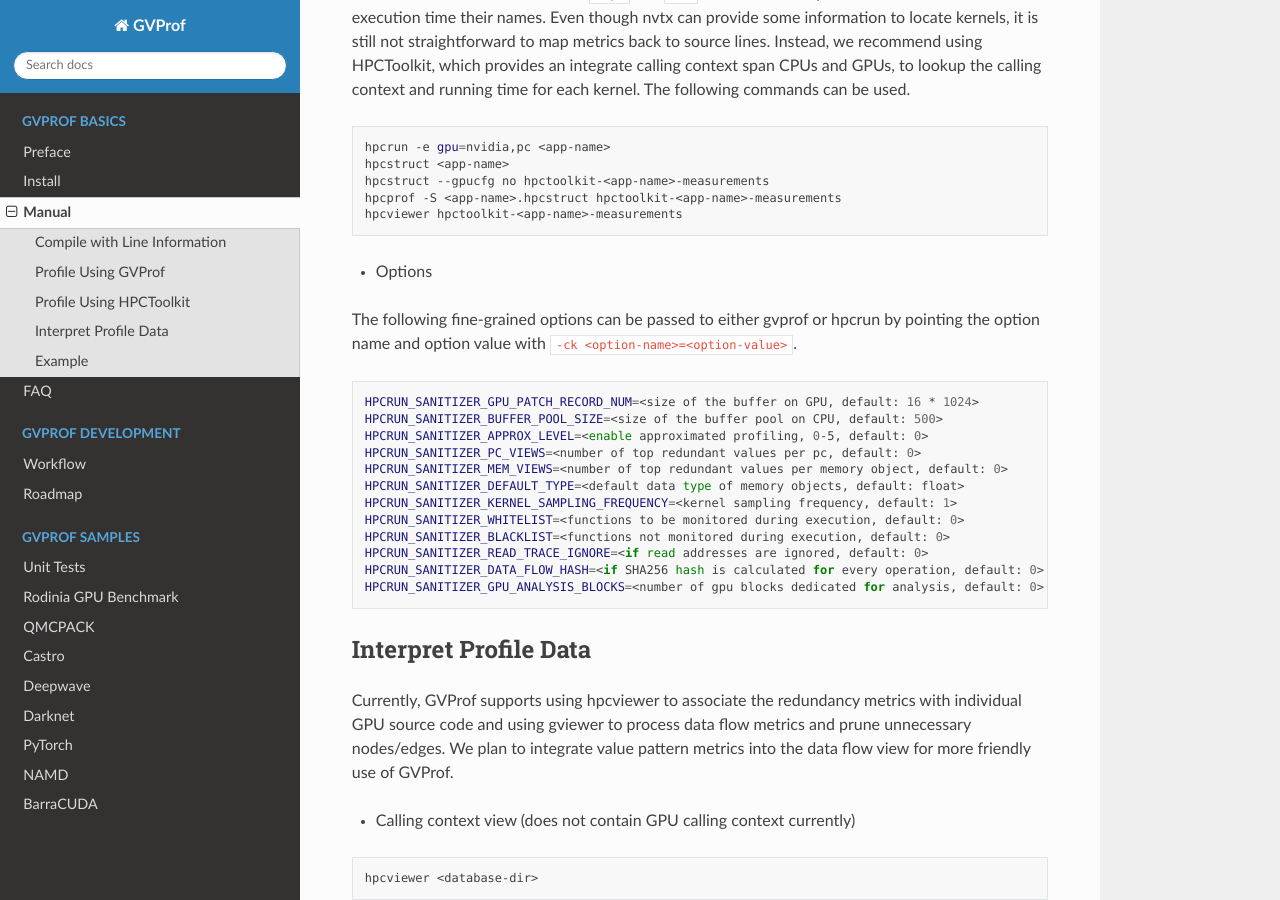
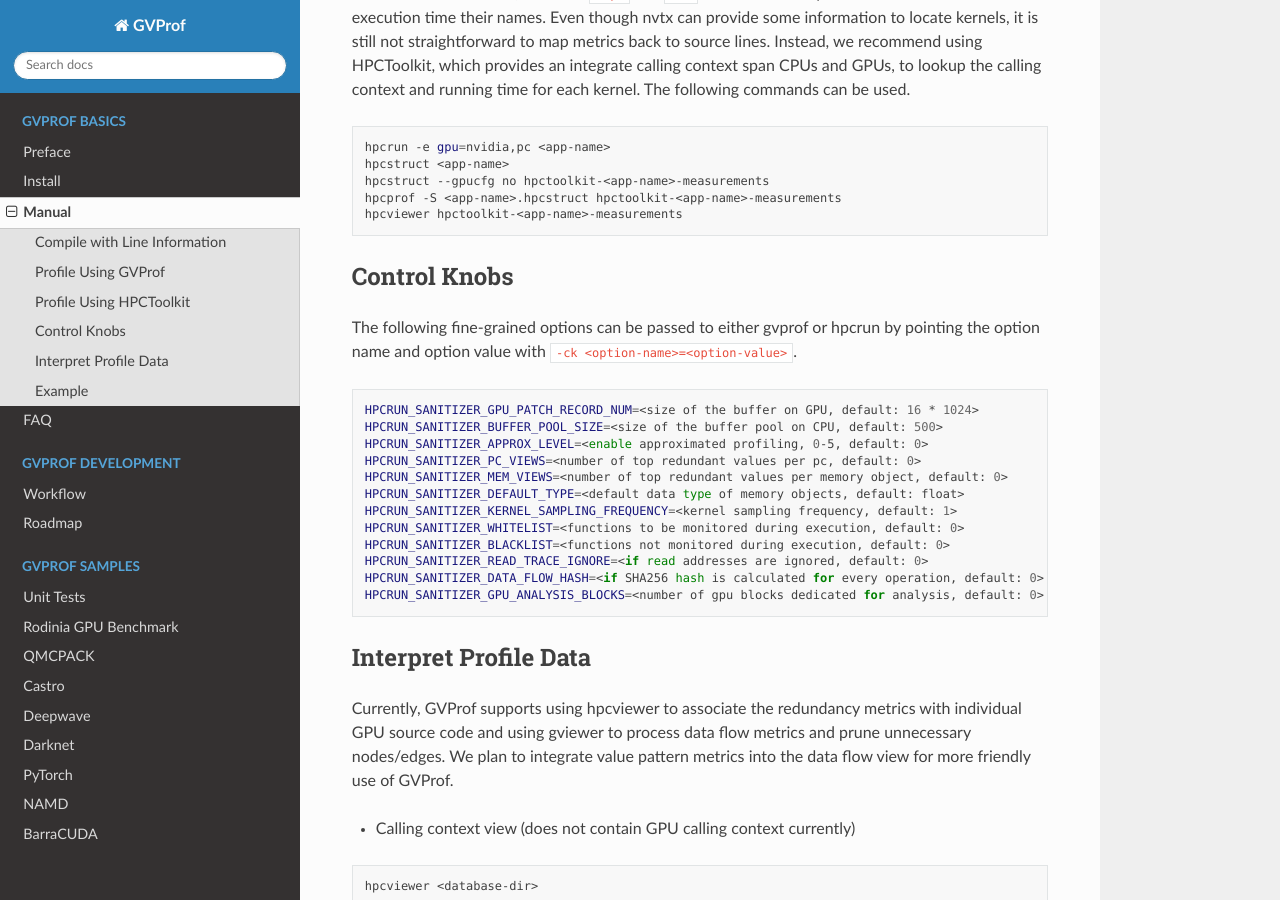
Before and after one commit to GVProf/GVProf, a Sphinx documentation site: the page built from docs/manual.md, in a window 1280 px wide and 900 px high, scrolled down 1480 px. Built offline with Sphinx 7.4.7 and the Read the Docs theme 2.0.0, drawn with Linux system fonts in a browser that asks for light colours; pages that are not in the unit, such as notebooks, are missing from menus.

Commit message:
Update manual.md

````diff
--- a/docs/manual.md
+++ b/docs/manual.md
@@ -65,7 +65,7 @@
 hpcviewer hpctoolkit-<app-name>-measurements
 ```
 
-- Options
+## Control Knobs
 
 The following fine-grained options can be passed to either gvprof or hpcrun by pointing the option name and option value with `-ck <option-name>=<option-value>`.
 
````
